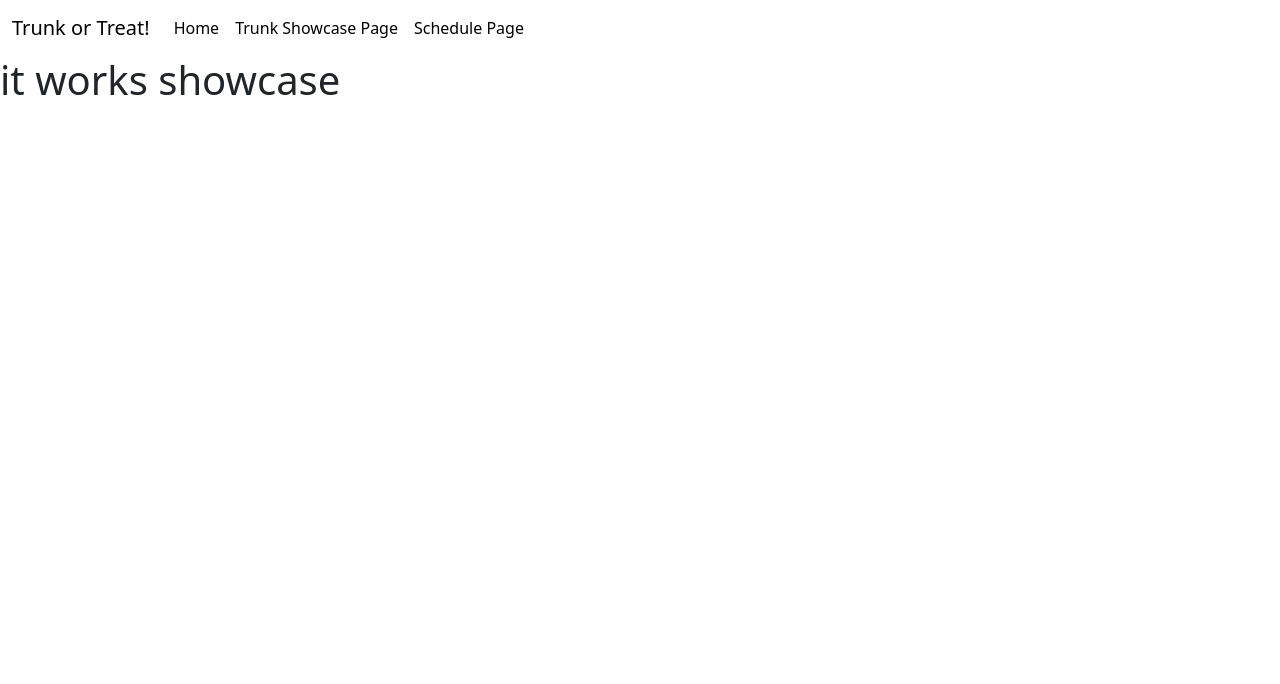
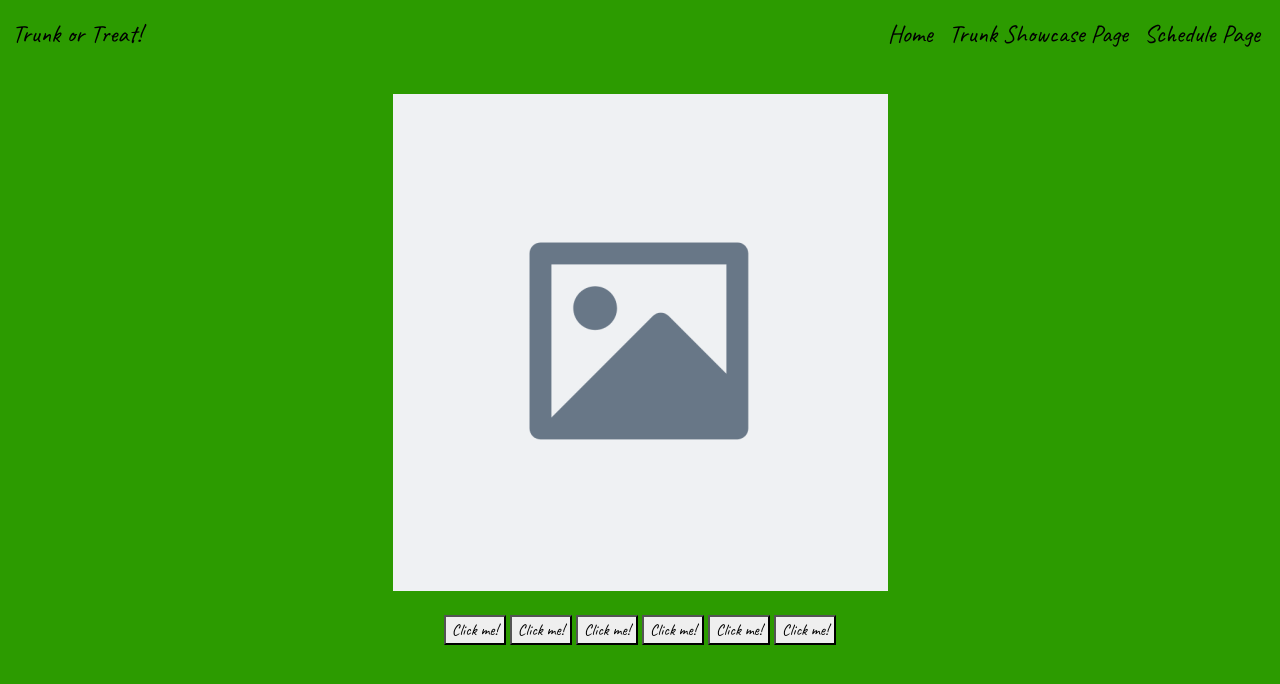
Before and after one commit to Lincoln-Smith/trunkortreat, a plain HTML site: page showcase.html in a window 1280 px wide. Drawn offline with nearby package versions, Linux system fonts and the light colour scheme.

Commit message:
day done

```diff
--- a/script.js
+++ b/script.js
@@ -0,0 +1,41 @@
+
+// Change for the year 1789
+function change1() {
+    document.getElementById("info").innerText = "Candy Crush!"
+    document.getElementById("placeholderImage").src = "imgs/trunk1.png";
+ }
+
+ // Change for the year 1957
+ function change2() {
+     document.getElementById("info").innerText = "Outer Space!"
+     document.getElementById("placeholderImage").src = "imgs/trunk2.png";
+ }
+
+ // Change for the year 1981
+ function change3() {
+     document.getElementById("info").innerText =  "Dr.Suess!"
+     document.getElementById("placeholderImage").src = "imgs/trunk3.png";
+ }
+
+ // Change for the year 1992
+ function change4() {
+
+     document.getElementById("info").innerText = "Barbie!"
+     document.getElementById("placeholderImage").src = "imgs/trunk4.png";
+ }
+
+ // Change for the year 2005
+ function change5() {
+
+     document.getElementById("info").innerText =   "Pirates!"
+     document.getElementById("placeholderImage").src = "imgs/trunk5.png";
+
+ }
+
+  // Change for the year 2005
+  function change6() {
+
+    document.getElementById("info").innerText =   "Christmas"
+    document.getElementById("placeholderImage").src = "imgs/trunk6.png";
+
+}
--- a/showcase.html
+++ b/showcase.html
@@ -1,21 +1,14 @@
 <!doctype html>
 <html lang="en">
   <head>
-        <title>Title</title>
-        <!-- Required meta tags -->
-        <meta charset="utf-8" />
-        <meta
-            name="viewport"
-            content="width=device-width, initial-scale=1, shrink-to-fit=no"
-        />
-
-        <!-- Bootstrap CSS v5.2.1 -->
-        <link
-            href="https://cdn.jsdelivr.net/npm/bootstrap@5.3.2/dist/css/bootstrap.min.css"
-            rel="stylesheet"
-            integrity="sha384-T3c6CoIi6uLrA9TneNEoa7RxnatzjcDSCmG1MXxSR1GAsXEV/Dwwykc2MPK8M2HN"
-            crossorigin="anonymous"
-        />
+    <meta charset="utf-8">
+    <meta name="viewport" content="width=device-width, initial-scale=1">
+    <title>Lincoln Smith Trunk or Treat!</title>
+    <link href="https://cdn.jsdelivr.net/npm/bootstrap@5.3.0-alpha1/dist/css/bootstrap.min.css" rel="stylesheet" integrity="sha384-GLhlTQ8iRABdZLl6O3oVMWSktQOp6b7In1Zl3/Jr59b6EGGoI1aFkw7cmDA6j6gD" crossorigin="anonymous">
+    <link href="style.css" rel="stylesheet">
+    <link rel="preconnect" href="https://fonts.googleapis.com">
+<link rel="preconnect" href="https://fonts.gstatic.com" crossorigin>
+<link href="https://fonts.googleapis.com/css2?family=Caveat:wght@400..700&display=swap" rel="stylesheet">
   </head>
 
     <body>
@@ -23,12 +16,12 @@
            <!--nav start-->
            <nav class="navbar navbar-expand-lg">
             <div class="container-fluid">
-          <a class="navbar-brand">Trunk or Treat!</a>
+              <a class="navbar-brand" id="trunkortreatNav">Trunk or Treat!</a>
               <button class="navbar-toggler" type="button" data-bs-toggle="collapse" data-bs-target="#navbarNav" aria-controls="navbarNav" aria-expanded="false" aria-label="Toggle navigation">
                 <span class="navbar-toggler-icon"></span>
               </button>
               <div class="collapse navbar-collapse" id="navbarNav">
-            <ul class="navbar-nav">
+                <ul class="navbar-nav ms-auto">
                   <li class="nav-item">
                       <a class="nav-link active" href="index.html">Home</a>
                     </li>
@@ -44,21 +37,38 @@
           </nav>
           <!--nav end-->
         </header>
-        <main><h1>it works showcase</h1></main>
+        <main>
+
+          <main class="container text-center my-4 container-box">
+            <div class="row">
+                <div class="col-md-6 mx-auto container-box">
+                    <img id="placeholderImage" src="imgs/placeholder.png" alt="Placeholder Image" class="img-fluid">
+                </div>
+            </div>
+            <div class="content mt-4 container-box">
+                <!-- Your content goes here -->
+                <button onclick="change1()">Click me!</button>
+                <button onclick="change2()">Click me!</button>
+                <button onclick="change3()">Click me!</button>
+                <button onclick="change4()">Click me!</button>
+                <button onclick="change5()">Click me!</button>
+                <button onclick="change6()">Click me!</button>
+            </div>
+            <div id="info"></div>
+        </main>
+
+        </main>
         <footer>
             <!-- place footer here -->
         </footer>
         <!-- Bootstrap JavaScript Libraries -->
-        <script
-            src="https://cdn.jsdelivr.net/npm/@popperjs/core@2.11.8/dist/umd/popper.min.js"
+     <script src="https://cdn.jsdelivr.net/npm/@popperjs/core@2.11.8/dist/umd/popper.min.js"
      integrity="sha384-I7E8VVD/ismYTF4hNIPjVp/Zjvgyol6VFvRkX/vR+Vc4jQkC+hVqc2pM8ODewa9r"
-            crossorigin="anonymous"
-        ></script>
+     crossorigin="anonymous"></script>
 
-        <script
-            src="https://cdn.jsdelivr.net/npm/bootstrap@5.3.2/dist/js/bootstrap.min.js"
+ <script src="https://cdn.jsdelivr.net/npm/bootstrap@5.3.2/dist/js/bootstrap.min.js"
      integrity="sha384-BBtl+eGJRgqQAUMxJ7pMwbEyER4l1g+O15P+16Ep7Q9Q+zqX6gSbd85u4mG4QzX+"
-            crossorigin="anonymous"
-        ></script>
+     crossorigin="anonymous"></script>
+ <script src="script.js"></script>
 </body>
 </html>
--- a/style.css
+++ b/style.css
@@ -32,3 +32,6 @@ p {
   font-weight: normal;
   text-align: center;
 }
+
+#showcase{ background-color: #ff0000;
+}
```
Also changed, not shown: index.html (+11 -3 lines), schedule.html (+15 -25 lines), imgs/placeholder.png (added), imgs/trunk1.png (added), imgs/trunk2.png (added), imgs/trunk3.png (added), imgs/trunk4.png (added), imgs/trunk5.png (added), imgs/trunk6.png (added). Lines whose indentation alone changed are shown as unchanged.
